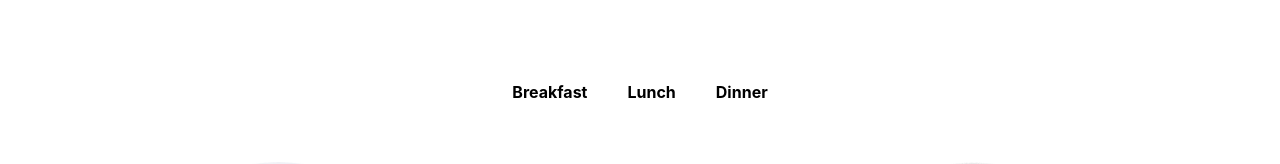
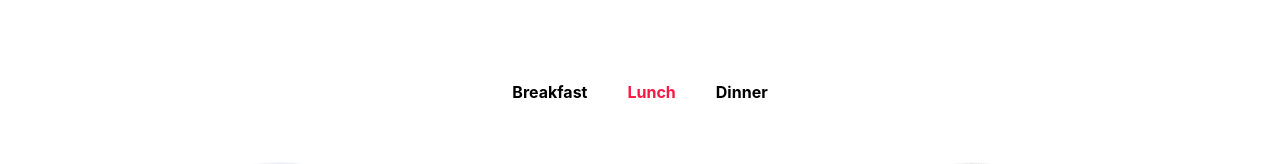
Before and after one commit to Shakib448/react-hot-onion, a React (Create React App) app: page / in a window 1280 px wide. Shown: the part 575-739 px from the top of the page. Built offline with nearby package versions, Linux system fonts and the light colour scheme.

Commit message:
React Hot Onion

```diff
--- a/src/Components/Category/Category.css
+++ b/src/Components/Category/Category.css
@@ -30,3 +30,6 @@
     color: white;
     border-radius: 25px;
 }
+.category__active{
+    color: #F91944;
+}
--- a/src/Components/Category/Category.js
+++ b/src/Components/Category/Category.js
@@ -2,9 +2,6 @@ import React, { useEffect, useState } from "react";
 import CategoryDetail from "../CategoryDetail/CategoryDetail";
 import "./Category.css";
 import foodData from "../FoodData";
-import Breakfast from "../FoodData/Breakfast";
-import Lunch from "../FoodData/Lunch";
-import Dinner from "../FoodData/Dinner";
 
 const Category = () => {
   const [food, setFood] = useState("Lunch");
@@ -29,7 +26,10 @@ const Category = () => {
         <button className="category__btn" onClick={() => setFood("Breakfast")}>
           Breakfast
         </button>
-        <button className="category__btn" onClick={() => setFood("Lunch")}>
+        <button
+          className={`category__btn ${food && "category__active"}`}
+          onClick={() => setFood("Lunch")}
+        >
           Lunch
         </button>
         <button className="category__btn" onClick={() => setFood("Dinner")}>
```
